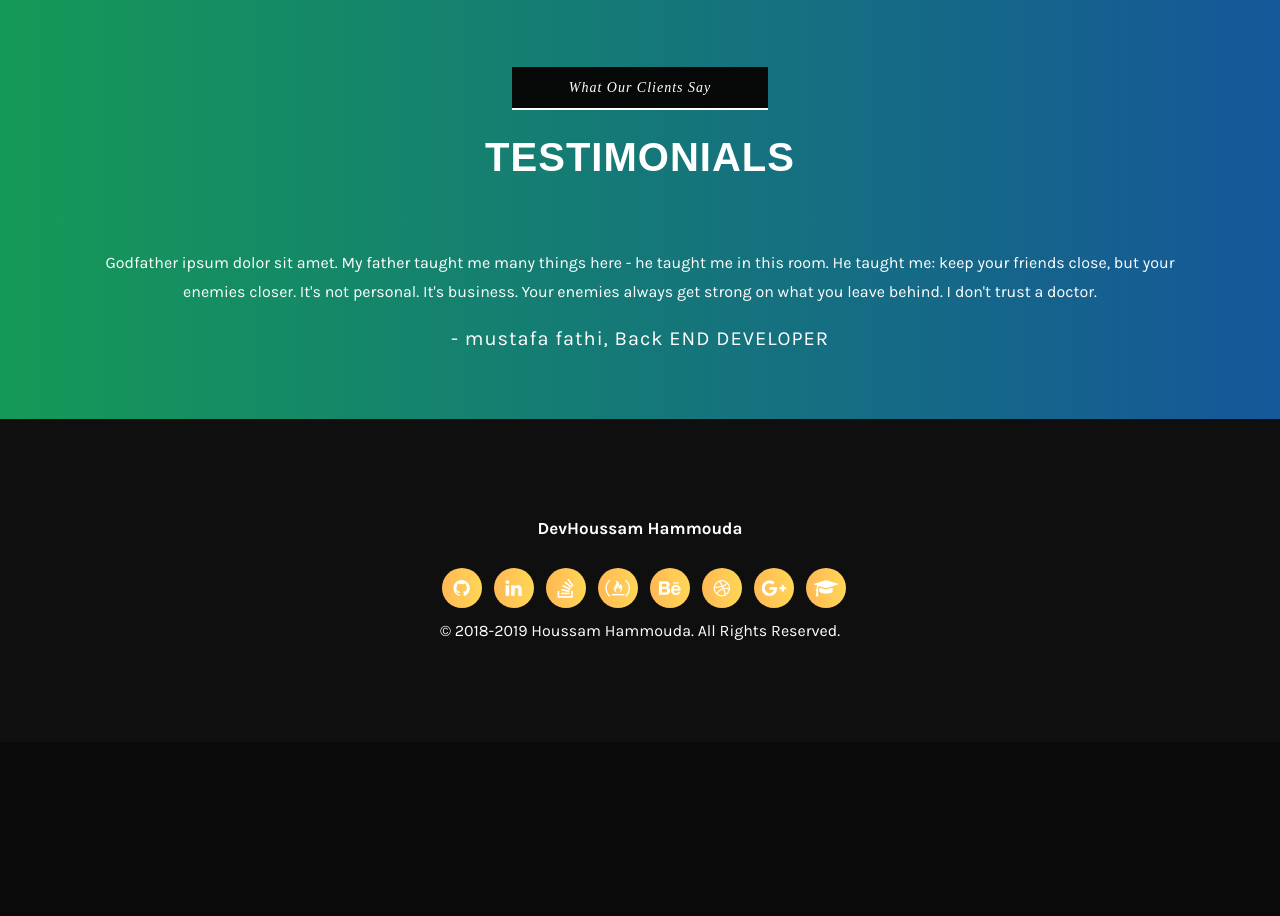
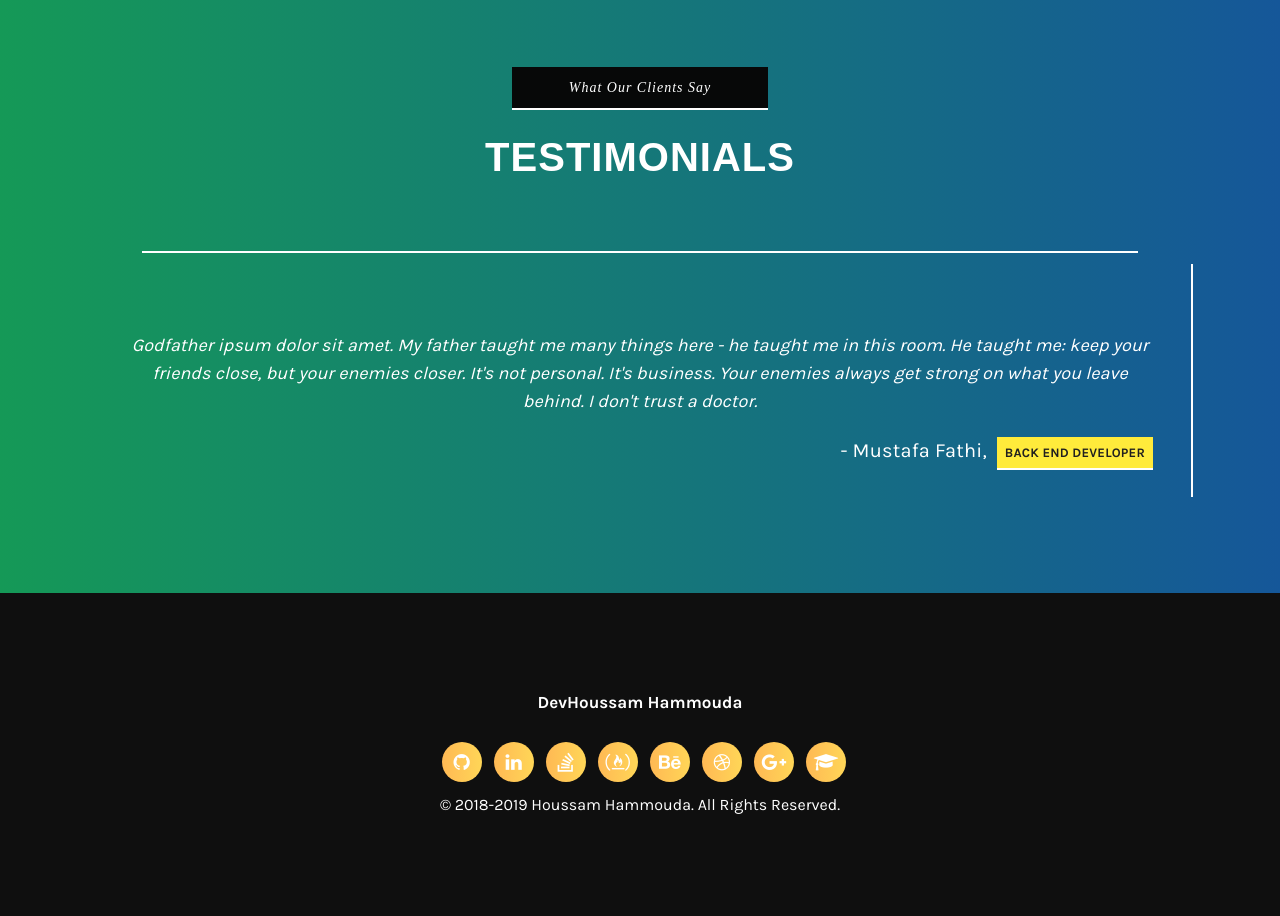
Before and after one commit to om-theme4all/om-theme4all.github.io, a PHP site: page /about.html in a window 1280 px wide. Shown: the part 4101-5017 px from the top of the page. Before the commit the page ends 4741 px from the top, so only its background shows below. Run offline with PHP 8.4, Linux system fonts and the light colour scheme.

Commit message:
Update style.css

```diff
--- a/css/style.css
+++ b/css/style.css
@@ -647,6 +647,63 @@
     border-bottom: 2px solid;
     margin-bottom: 15px;
 }
+.testi-box {
+    padding: 40px;
+    margin: 2px;
+    margin-bottom: 20px;
+    position: relative;
+    cursor: move;
+}
+.testi-box:before {
+    height: 2px;
+    width: 90%;
+    content: '';
+    top: 0px;
+    left: 5%;
+}
+.testi-box .after {
+    height: 90%;
+    width: 2px;
+    bottom: 5%;
+    right: 0px;
+}
+.testi-box .before, .testi-box .after, .testi-box:before, .testi-box:after {
+    background: #fff;
+    position: absolute;
+}
+.testi-box .quots {
+    font-size: 40px;
+    margin-bottom: 40px;
+    display: block;
+    color: #ffffff;
+}
+.testi-box p {
+    font-style: italic;
+    font-size: 18px;
+    line-height: 28px;
+    margin-bottom: 20px;
+    color: #fff;
+    font-family: 'Karla', sans-serif;
+}
+.testi-box h5 {
+    text-transform: capitalize;
+    color: #fff;
+    letter-spacing: 0.2px;
+    text-align: right;
+    font-weight: 400;
+}
+.testi-box h5 .colord {
+    margin-left: 5px;
+    text-transform: uppercase;
+    font-size: 13px;
+    color: #21201f;
+    background: #FFEB3B;
+    padding: 8px;
+    border-bottom: 2px solid #FFF;
+    font-weight: 600;
+}
+
+
 
 /*=================================*/
 /*  Footer
```
